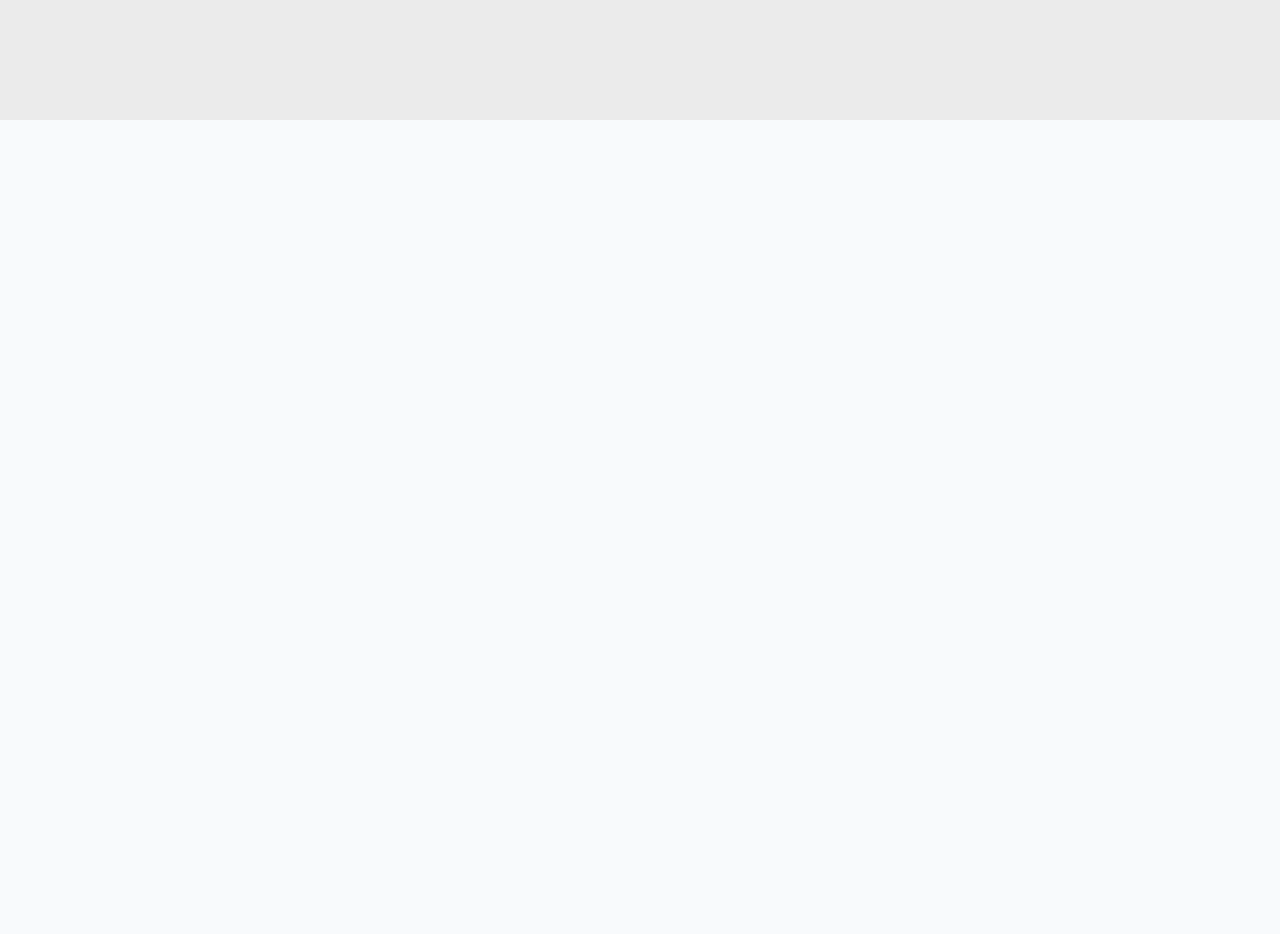
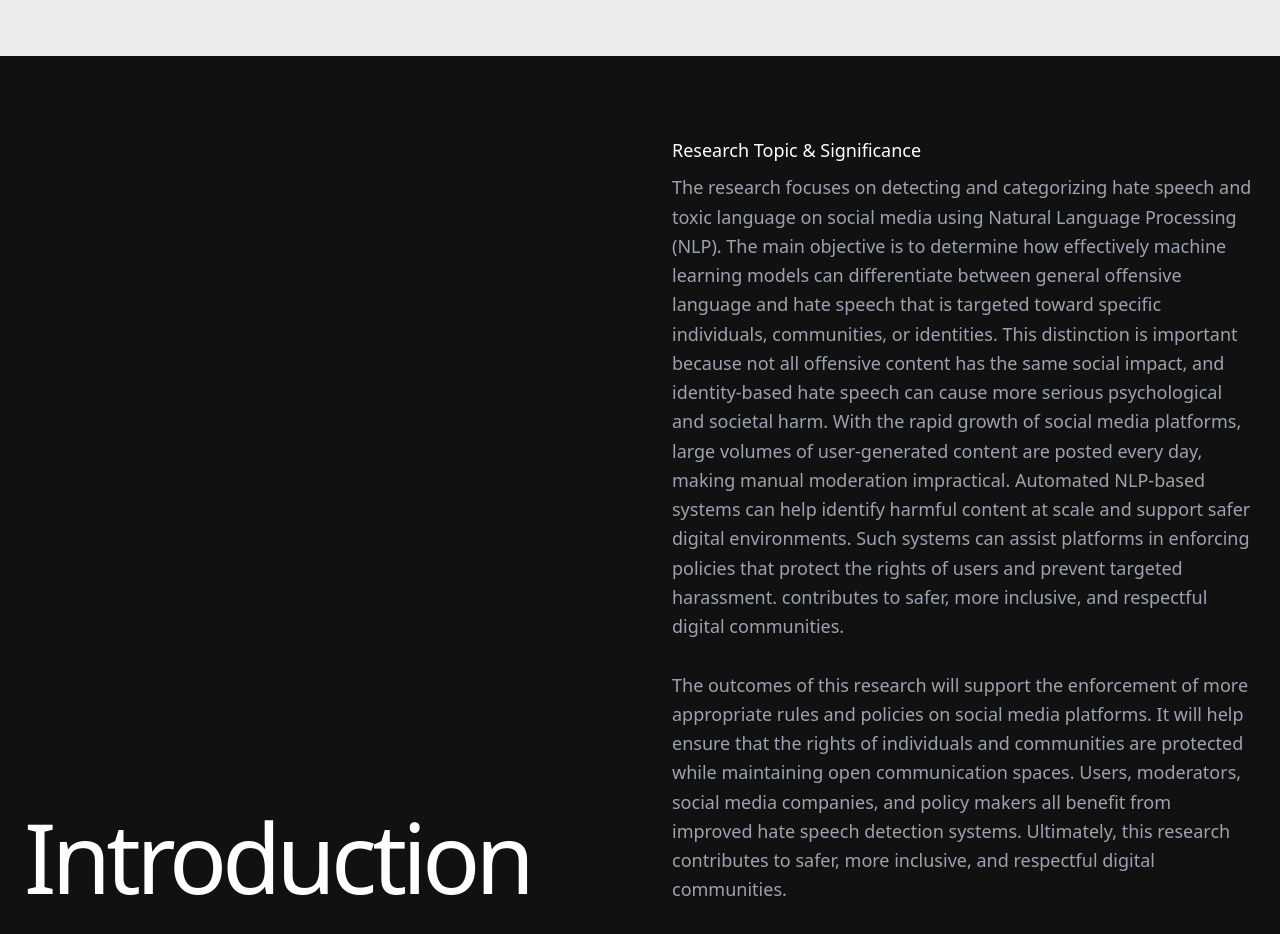
Before and after one commit to glenpaulson/toxicity-mining-website, a React (Vite) app in the folder project-website/: page / in a window 1280 px wide. Shown: the part 680-1614 px from the top of the page. Before the commit the page ends 800 px from the top, so only its background shows below. Built offline with nearby package versions, Linux system fonts and the light colour scheme.

Commit message:
fix: populate introduction

```diff
--- a/project-website/src/pages/Landing.tsx
+++ b/project-website/src/pages/Landing.tsx
@@ -1,17 +1,64 @@
+import { ArrowDownRight, Users, Clock, Globe } from "lucide-react";
+
 const Landing = () => {
   return (
-    <div className="h-[calc(100vh-64px)] bg-[#EBEBEB] text-[#1a1a1a] font-sans flex flex-col justify-center items-center">
+    <div className="bg-[#EBEBEB] text-[#1a1a1a] font-sans">
+      <div className="h-[calc(100vh-64px)] flex flex-col justify-center items-center">
         <section className="max-w-7xl mx-auto px-6 text-center">
           <div className="flex flex-col items-center gap-6">
             <h1 className="text-4xl md:text-6xl lg:text-7xl leading-[1.1] tracking-tight font-medium">
               Toxicity Mining using NLP
             </h1>
-
             <p className="text-lg md:text-xl text-gray-500 leading-relaxed max-w-2xl mx-auto font-light">
               The issue of online hate speech affects multiple groups across
-            social media ecosystems. The most directly affected stakeholders are
-            users who become targets of toxic or identity-based language.
+              social media ecosystems. The most directly affected stakeholders
+              are users who become targets of toxic or identity-based language.
             </p>
+          </div>
+        </section>
+      </div>
+
+      <section className="bg-[#111111] text-white min-h-screen px-6 py-20 flex items-center">
+        <div className="max-w-7xl mx-auto w-full grid grid-cols-1 lg:grid-cols-2 gap-16">
+          <div className="flex flex-col justify-end">
+            <h2 className="text-6xl md:text-8xl font-medium tracking-tighter leading-none">
+              Introduction
+            </h2>
+          </div>
+
+          <div className="flex flex-col justify-center gap-8 text-gray-400 text-lg leading-relaxed font-light">
+            <p>
+              <strong className="text-white font-normal block mb-2">
+                Research Topic & Significance
+              </strong>
+              The research focuses on detecting and categorizing hate speech and
+              toxic language on social media using Natural Language Processing
+              (NLP). The main objective is to determine how effectively machine
+              learning models can differentiate between general offensive
+              language and hate speech that is targeted toward specific
+              individuals, communities, or identities. This distinction is
+              important because not all offensive content has the same social
+              impact, and identity-based hate speech can cause more serious
+              psychological and societal harm. With the rapid growth of social
+              media platforms, large volumes of user-generated content are
+              posted every day, making manual moderation impractical. Automated
+              NLP-based systems can help identify harmful content at scale and
+              support safer digital environments. Such systems can assist
+              platforms in enforcing policies that protect the rights of users
+              and prevent targeted harassment. contributes to safer, more
+              inclusive, and respectful digital communities.
+              <br />
+              <br />
+              The outcomes of this research will support the enforcement of more
+              appropriate rules and policies on social media platforms. It will
+              help ensure that the rights of individuals and communities are
+              protected while maintaining open communication spaces. Users,
+              moderators, social media companies, and policy makers all benefit
+              from improved hate speech detection systems. Ultimately, this
+              research contributes to safer, more inclusive, and respectful
+              digital communities.
+            </p>
+          </div>
         </div>
       </section>
     </div>
```
Lines whose indentation alone changed are shown as unchanged.
